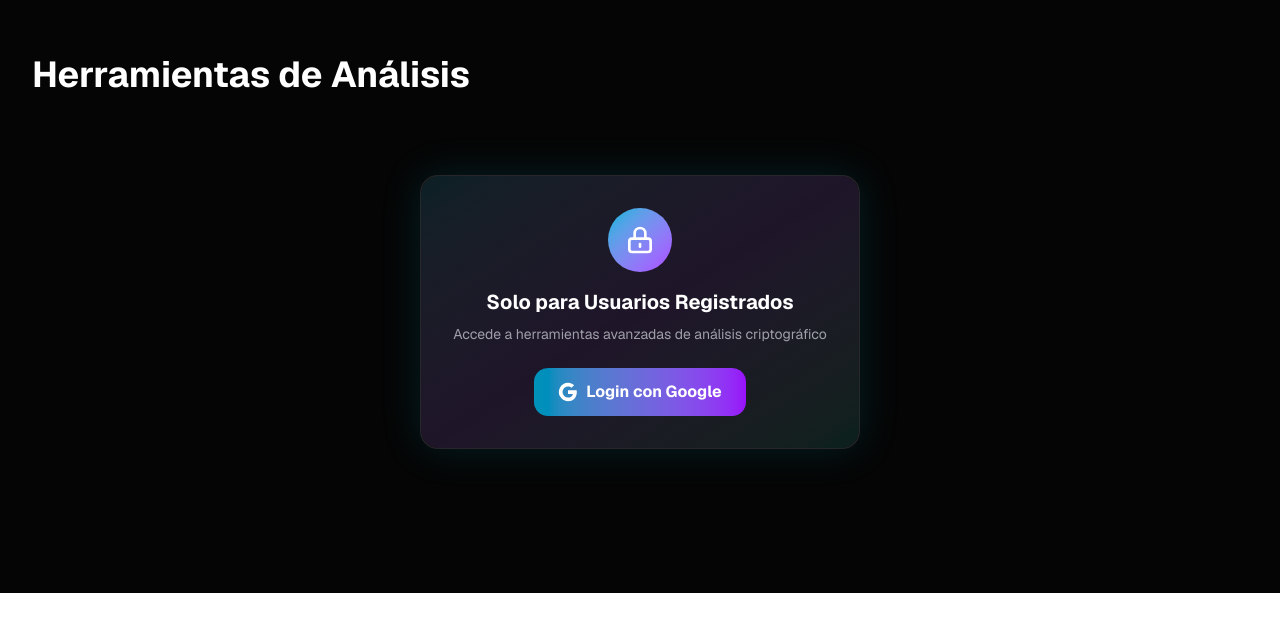
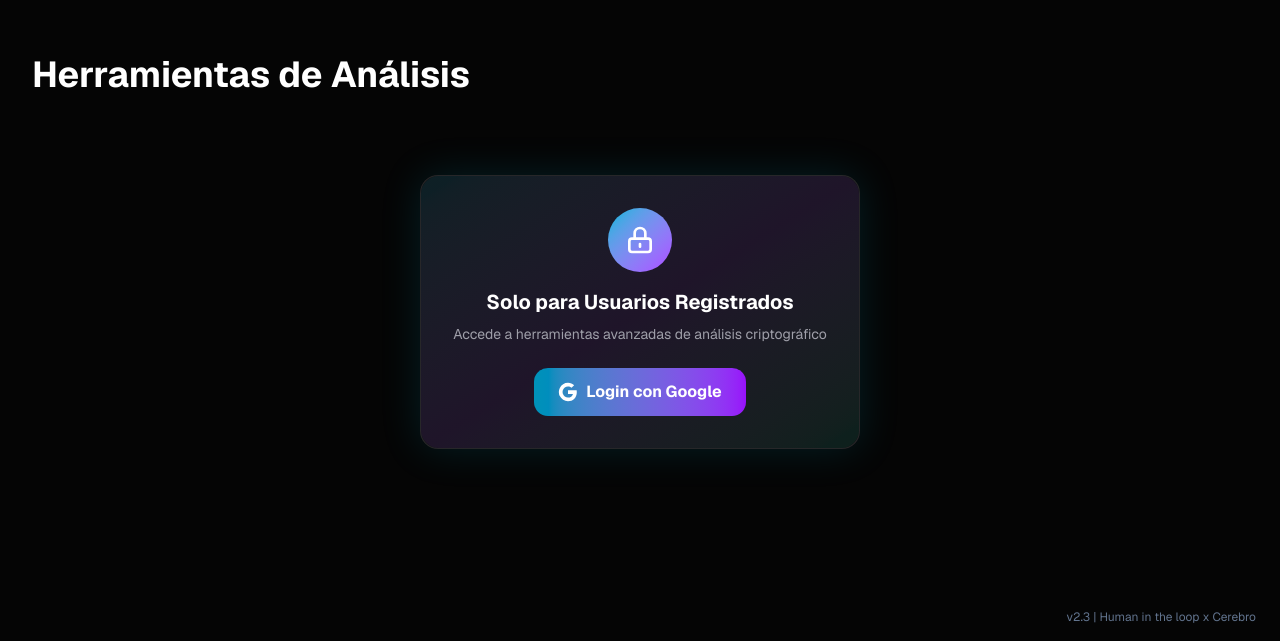
Before and after one commit to Maikelwebdev/tfgDAWCarlos3, a Next.js app: page / in a window 1280 px wide. Shown: the part 2118-2759 px from the top of the page. Before the commit the page ends 2711 px from the top, so only its background shows below. Built offline with nearby package versions, Linux system fonts and the light colour scheme; no server answers.

Commit message:
fix: add Footer component to page

```diff
--- a/src/app/page.tsx
+++ b/src/app/page.tsx
@@ -8,6 +8,7 @@ import Navbar from '@/components/Navbar';
 import CryptoSearch from '@/components/CryptoSearch';
 import PriceChart from '@/components/PriceChart';
 import ProtectedRoute from '@/components/ProtectedRoute';
+import Footer from '@/components/layout/Footer';
 
 const InteractiveParticles = dynamic(() => import('@/components/InteractiveParticles'), {
   ssr: false,
@@ -173,7 +174,9 @@ export default function Home() {
             </div>
           </ProtectedRoute>
         </div>
-      </section>
+        </section>
+
+      <Footer />
     </main>
   );
 }
```
